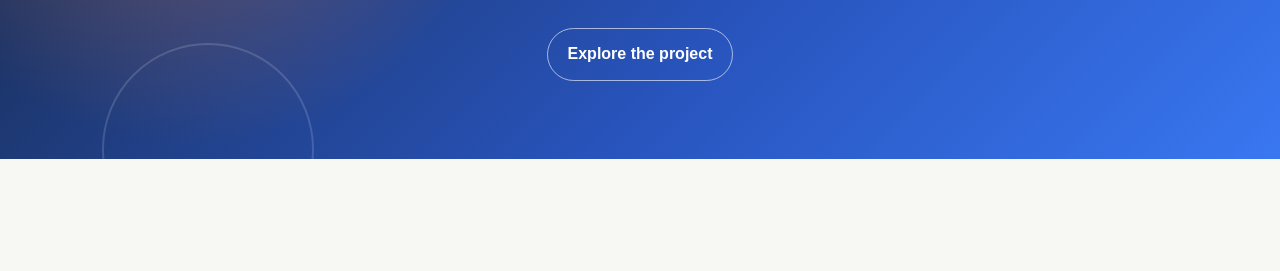
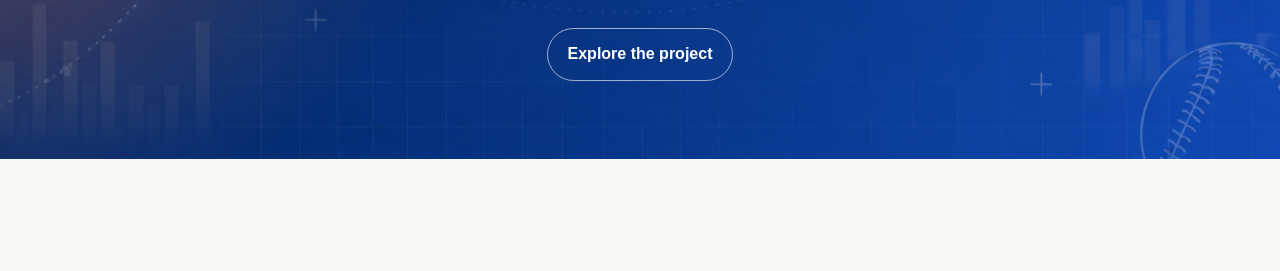
Before and after one commit to NeilyBoi19/JuggleCounter, a plain HTML site: page index.html in a window 1280 px wide. Shown: the part 257-528 px from the top of the page. Drawn offline with Linux system fonts and the light colour scheme.

Commit message:
newbgimg

```diff
--- a/index.html
+++ b/index.html
@@ -42,31 +42,7 @@
             padding: 3rem 1.5rem;
             color: white;
             text-align: center;
-            background:
-                radial-gradient(circle at 15% 20%, rgba(255, 138, 76, 0.35), transparent 20rem),
-                linear-gradient(135deg, #172745 0%, #2854bd 60%, #3977f1 100%);
-        }
-
-        .hero::before,
-        .hero::after {
-            content: "";
-            position: absolute;
-            border: 2px solid rgba(255, 255, 255, 0.15);
-            border-radius: 50%;
-        }
-
-        .hero::before {
-            width: 24rem;
-            height: 24rem;
-            top: -12rem;
-            right: -5rem;
-        }
-
-        .hero::after {
-            width: 13rem;
-            height: 13rem;
-            bottom: -6rem;
-            left: 8%;
+            background: #142c74 url("image.png") center / cover no-repeat;
         }
 
         .hero-content {
```
Also changed, not shown: image.png (added), 1 other file.
